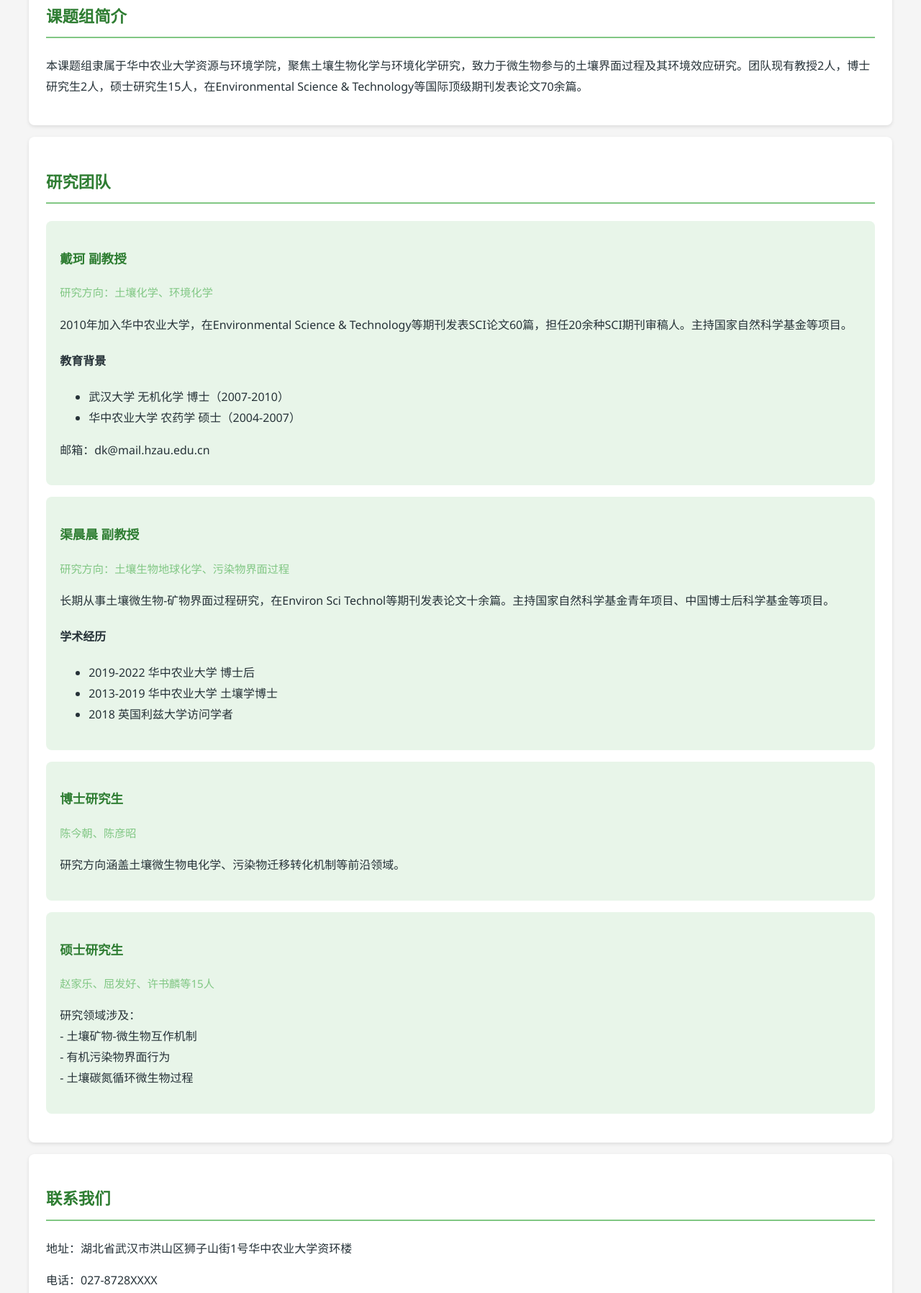
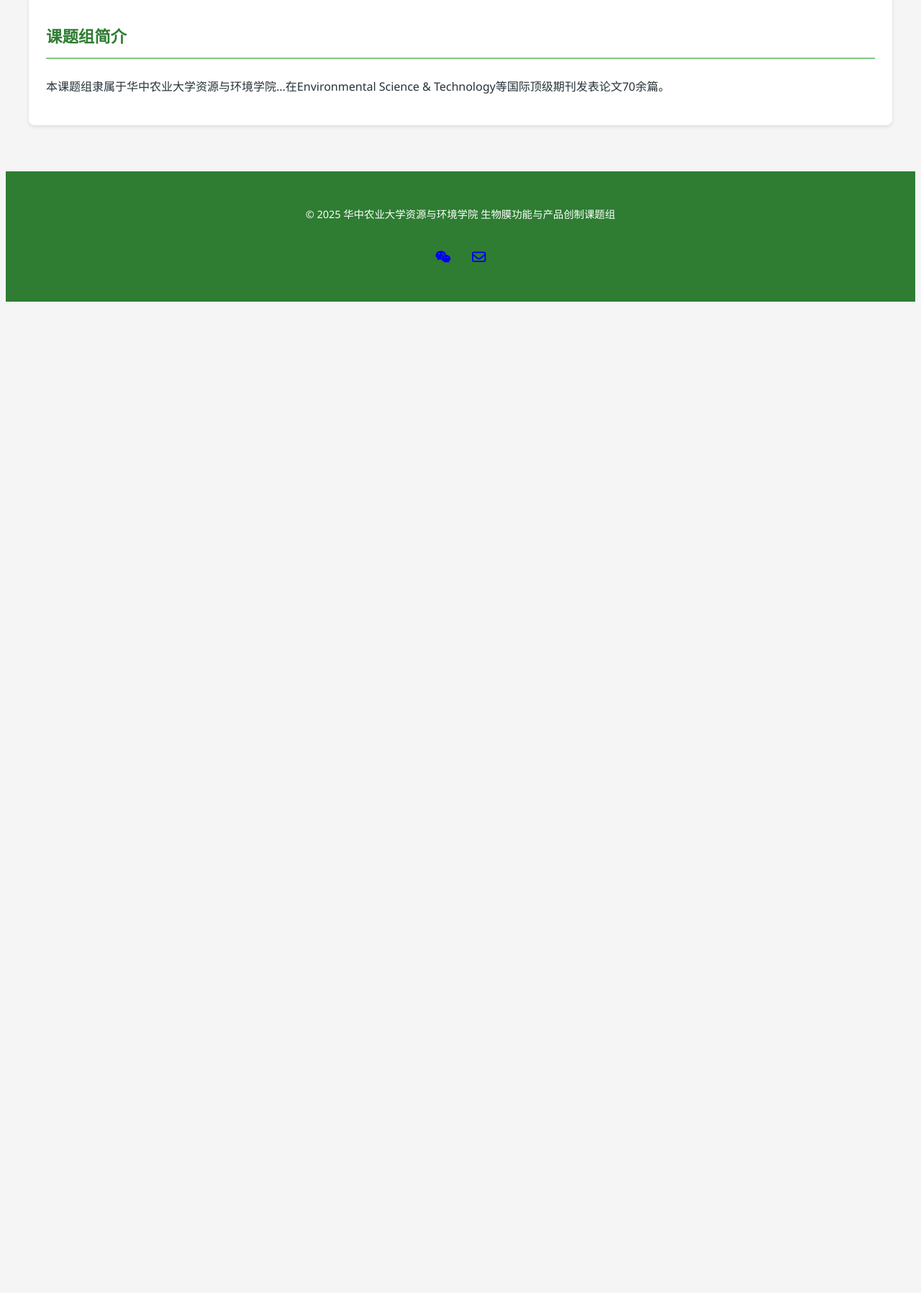
Before and after one commit to D2RS-2025spring/group51-website-construction, a plain HTML site: page index.html in a window 1280 px wide. Shown: the part 304-2100 px from the top of the page at 72% size. After the commit the page ends 800 px from the top, so only its background shows below. Drawn offline with Linux system fonts and the light colour scheme.

Commit message:
Update index.html

```diff
--- a/index.html
+++ b/index.html
@@ -6,7 +6,11 @@
     <meta name="viewport" content="width=device-width, initial-scale=1.0, maximum-scale=5.0, viewport-fit=cover">
     <!-- 添加iOS状态栏样式 -->
     <meta name="apple-mobile-web-app-status-bar-style" content="black-translucent">
+<<<<<<< HEAD
+    <title>首页 - 生物膜功能与产品创制课题组</title>
+=======
     <title>生物膜功能与产品创制课题组 - 华中农业大学</title>
+>>>>>>> 080cf234676fa80714a3ff255b97aee4c340f17d
     <link rel="stylesheet" href="https://cdnjs.cloudflare.com/ajax/libs/font-awesome/6.0.0/css/all.min.css">
     <style>
         :root {
@@ -201,70 +205,19 @@
         <div class="container">
             <h1 class="logo">生物膜功能与产品创制课题组</h1>
             <nav class="main-nav">
-                <a href="#home">首页</a>
-                <a href="#research">研究方向</a>
-                <a href="#team">研究团队</a>
-                <a href="#publications">科研成果</a>
-                <a href="#contact">联系我们</a>
+                <a href="index.html">首页</a>
+                <a href="teachers.html">教师团队</a>
+                <a href="students.html">研究生团队</a>
+                <a href="publications.html">科研成果</a>
+                <a href="contact.html">联系我们</a>
             </nav>
         </div>
     </header>
 
     <main class="container">
-        <section id="home">
+        <section>
             <h2>课题组简介</h2>
-            <p>本课题组隶属于华中农业大学资源与环境学院，聚焦土壤生物化学与环境化学研究，致力于微生物参与的土壤界面过程及其环境效应研究。团队现有教授2人，博士研究生2人，硕士研究生15人，在Environmental Science & Technology等国际顶级期刊发表论文70余篇。</p>
-        </section>
-
-        <section id="team">
-            <h2>研究团队</h2>
-
-            <div class="team-member">
-                <h3 class="member-title">戴珂 副教授</h3>
-                <p class="research-area">研究方向：土壤化学、环境化学</p>
-                <p>2010年加入华中农业大学，在Environmental Science & Technology等期刊发表SCI论文60篇，担任20余种SCI期刊审稿人。主持国家自然科学基金等项目。</p>
-                <h4>教育背景</h4>
-                <ul>
-                    <li>武汉大学 无机化学 博士（2007-2010）</li>
-                    <li>华中农业大学 农药学 硕士（2004-2007）</li>
-                </ul>
-                <p>邮箱：dk@mail.hzau.edu.cn</p>
-            </div>
-
-            <div class="team-member">
-                <h3 class="member-title">渠晨晨 副教授</h3>
-                <p class="research-area">研究方向：土壤生物地球化学、污染物界面过程</p>
-                <p>长期从事土壤微生物-矿物界面过程研究，在Environ Sci Technol等期刊发表论文十余篇。主持国家自然科学基金青年项目、中国博士后科学基金等项目。</p>
-                <h4>学术经历</h4>
-                <ul>
-                    <li>2019-2022 华中农业大学 博士后</li>
-                    <li>2013-2019 华中农业大学 土壤学博士</li>
-                    <li>2018 英国利兹大学访问学者</li>
-                </ul>
-            </div>
-
-            <!-- 研究生部分模板 -->
-            <div class="team-member">
-                <h3 class="member-title">博士研究生</h3>
-                <div class="research-area">陈今朝、陈彦昭</div>
-                <p>研究方向涵盖土壤微生物电化学、污染物迁移转化机制等前沿领域。</p>
-            </div>
-
-            <div class="team-member">
-                <h3 class="member-title">硕士研究生</h3>
-                <div class="research-area">赵家乐、屈发好、许书麟等15人</div>
-                <p>研究领域涉及：<br>
-                - 土壤矿物-微生物互作机制<br>
-                - 有机污染物界面行为<br>
-                - 土壤碳氮循环微生物过程</p>
-            </div>
-        </section>
-
-        <section id="contact">
-            <h2>联系我们</h2>
-            <p>地址：湖北省武汉市洪山区狮子山街1号华中农业大学资环楼</p>
-            <p>电话：027-8728XXXX</p>
-            <p>邮箱：biofilm@hzau.edu.cn</p>
+            <p>本课题组隶属于华中农业大学资源与环境学院...在Environmental Science & Technology等国际顶级期刊发表论文70余篇。</p>
         </section>
     </main>
 
```
